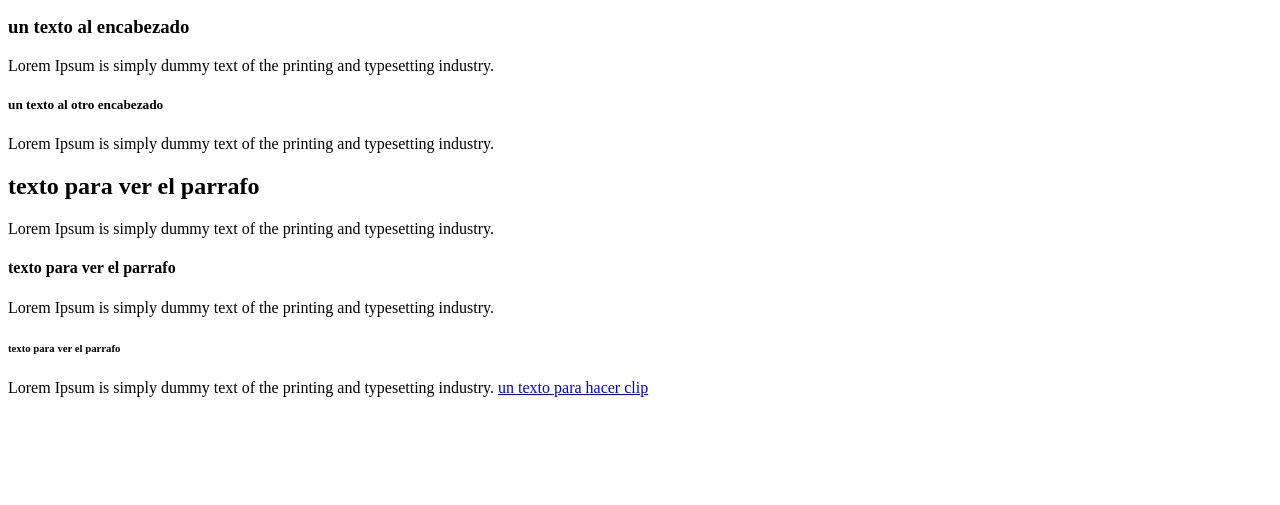
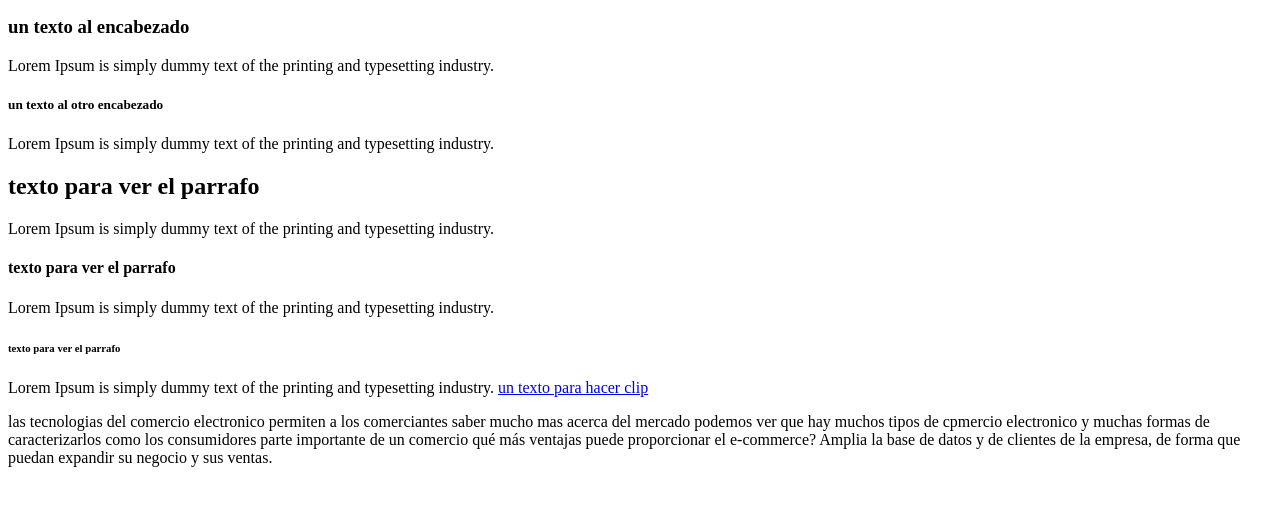
Before and after one commit to milcaguzman/milcaguzman, a plain HTML site: page practica2.html in a window 1280 px wide. Shown: the part 87-592 px from the top of the page. Drawn offline with Linux system fonts and the light colour scheme.

Commit message:
resumen de la clase

```diff
--- a/practica2.html
+++ b/practica2.html
@@ -1,6 +1,6 @@
 <html>
 <head>
-     <title> practica 2</title>
+     <title> resumen</title>
 </head>
 	<body>
 	<h1>agregamos un texto </h1>
@@ -17,5 +17,8 @@
 	 <h6>texto para ver el parrafo</h6>
 	 <p>Lorem Ipsum is simply dummy text of the printing and typesetting industry.
 	 <a href="www.ugb.edu.sv"> un texto para hacer clip </a>
+	 <p> las tecnologias del comercio electronico permiten a los comerciantes saber mucho mas acerca
+	 del mercado podemos ver que hay muchos tipos de cpmercio electronico y muchas formas de caracterizarlos como los consumidores parte importante de un comercio
+	 qué más ventajas puede proporcionar el e-commerce? Amplia la base de datos y de clientes de la empresa, de forma que puedan expandir su negocio y sus ventas.
 	 </body>
 	 </html>
```
